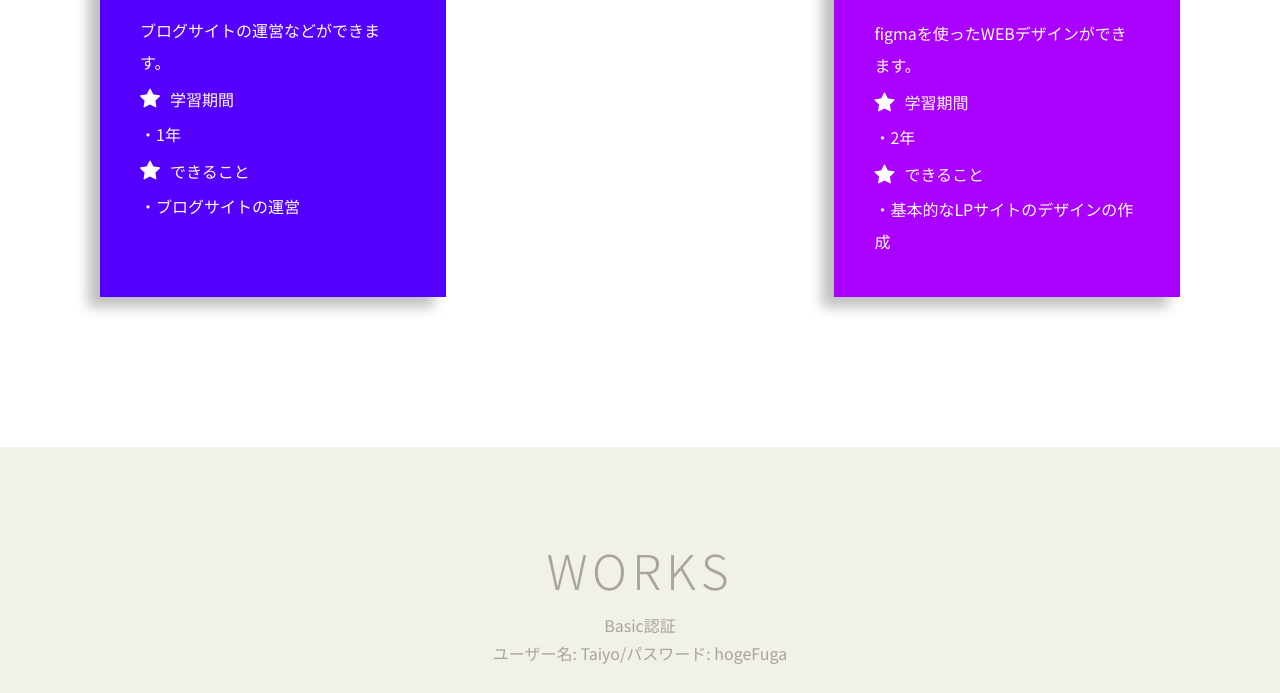
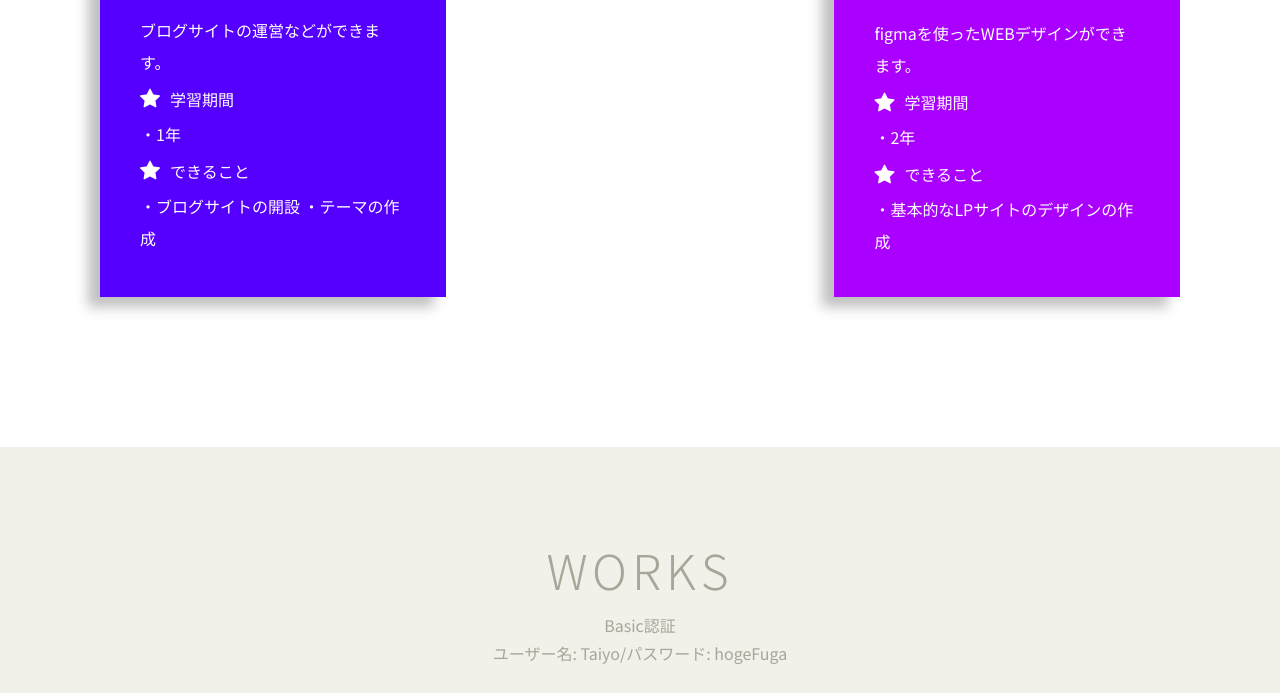
Before and after one commit to Taiyo86-create/portfolio2, a plain HTML site: page index.html in a window 1280 px wide. Shown: the part 2302-2995 px from the top of the page. Drawn offline with nearby package versions, Linux system fonts and the light colour scheme; some packages are replaced by stand-ins of ours.

Commit message:
Update index.html

```diff
--- a/index.html
+++ b/index.html
@@ -166,7 +166,8 @@
                   <i class="bi bi-star-fill"></i>学習期間<br>
                   ・1年<br>
                   <i class="bi bi-star-fill"></i>できること<br>
-                  ・ブログサイトの運営
+                  ・ブログサイトの開設
+                  ・テーマの作成
                 </p>
               </div>
               <!-- 8個目のSkillボックス -->
```
